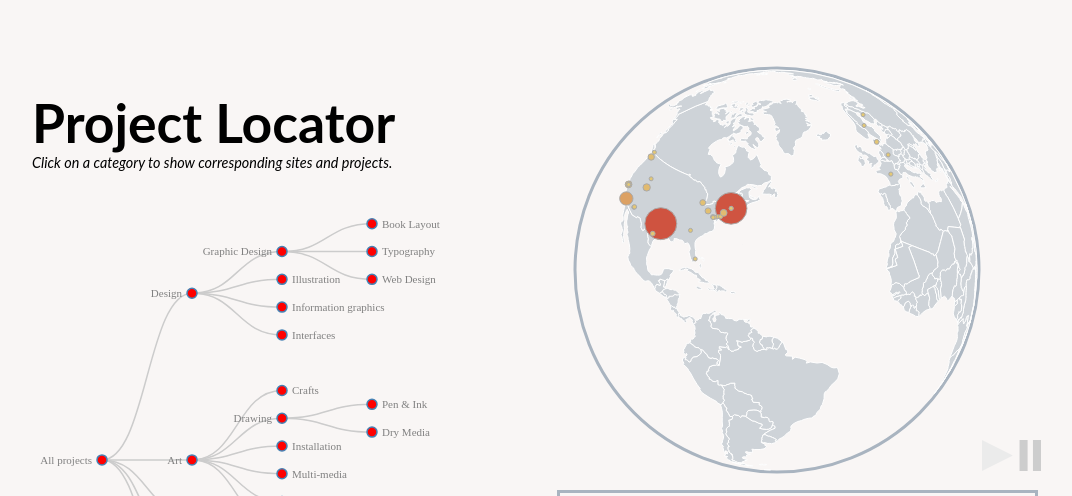
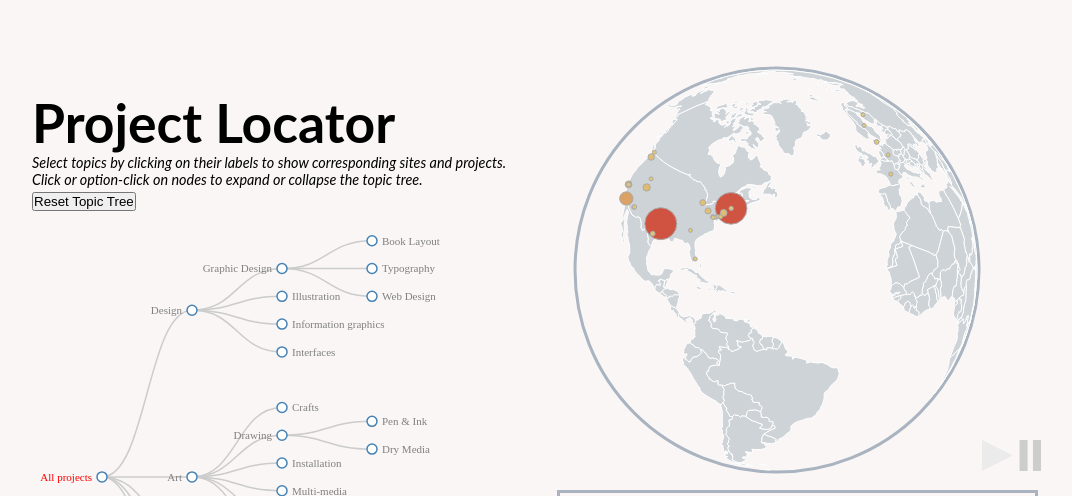
Before and after one commit to bobflagg/ptGlobe, a plain HTML site: page www/index.html in a window 1280 px wide. Shown: the top 496 px of the page, without its empty margins (58-1130 px from the left). Drawn offline with Linux system fonts and the light colour scheme; some packages are replaced by stand-ins of ours; animation ran at ten frames a second.

Commit message:
Tuned the topic selection tree UI.

```diff
--- a/www/index.html
+++ b/www/index.html
@@ -15,7 +15,11 @@
         <div id="titling"><h1>Project Locator</h1></div>
         <div id="main-text">
             <p id="data-text">
-            	<i>Click on a category to show corresponding sites and projects.</i>
+                <i>Select topics by clicking on their labels to show corresponding sites and projects.</i>
+                </br>
+                <i>Click or option-click on nodes to expand or collapse the topic tree.</i>
+                </br>
+                <button id="xxx" style="float: left; margin-top:4px">Reset Topic Tree</button>
             </p>
         </div>
     </div>
--- a/www/scripts/category.js
+++ b/www/scripts/category.js
@@ -13,7 +13,7 @@ var diagonal = d3.svg.diagonal()
 var vis = d3.select("#category").append("svg:svg")
     .attr("width", w + m[1] + m[3])
     .attr("height", h + m[0] + m[2])
-  .append("svg:g")
+    .append("svg:g")
     .attr("transform", "translate(" + m[3] + "," + m[0] + ")");
 
 
@@ -21,26 +21,40 @@ d3.json("data/categories.json", function(json) {
   root = json;
   root.x0 = h / 2;
   root.y0 = 0;
+  resetSelections();
+  d3.select("#xxx")
+    .style("cursor", "pointer")
+    .on("click", function() {resetSelections();});
+});
 
+function resetState(d) {
+  d.state = false
+  if (d.children) {
+    d.children.forEach(resetState);
+  }
+  if (d._children) {
+    d._children.forEach(resetState);
+  }
+}
+
+function resetSelections() {
   function toggleAll(d) {
     if (d.children) {
       d.children.forEach(toggleAll);
       toggle(d);
     }
   }
-
   // Initialize the display to show a few nodes.
   root.children.forEach(toggleAll);
   toggle(root.children[0]);
   toggle(root.children[1]);
   toggle(root.children[4]);
   toggle(root.children[0].children[0]);
-    toggle(root.children[1].children[1]);
- // toggle(root.children[9]);
- // toggle(root.children[9].children[0]);
-
+  toggle(root.children[1].children[1]);
+  resetState(root);
+  root.state = true;
   update(root);
-});
+}
 
 function update(source) {
   var duration = d3.event && d3.event.altKey ? 5000 : 500;
@@ -61,19 +75,25 @@ function update(source) {
       .attr("class", "node")
       .attr("transform", function(d) { return "translate(" + source.y0 + "," + source.x0 + ")"; })
       .on("click", function(d) { toggle(d); update(d); });
-
   nodeEnter.append("svg:circle")
-      .attr("r", 1e-6)
-      .style("fill", function(d) { return d._children ? "lightsteelblue" : "#fff"; });
+    .attr("r", 1e-6)
+    .style("fill", function(d) { return d.state ? "red" : "lightsteelblue"; });
 
   nodeEnter.append("svg:text")
       .attr("x", function(d) { return d.children || d._children ? -10 : 10; })
       .attr("dy", ".35em")
       .attr("text-anchor", function(d) { return d.children || d._children ? "end" : "start"; })
       .text(function(d) { return d.name; })
-      .attr("fill", "grey")
+      .attr("fill", function(d) { return d.state ? "red" : "grey"; })
       .attr("font-family", "FuturaStd-Medium")
-      .style("fill-opacity", 1e-6);
+      .style("fill-opacity", 1e-6)
+      .style("cursor", "pointer")
+      .on("click", function(d) {
+        d3.event.stopPropagation();
+        toggleState(d);
+        update(d);
+        d3.event.preventDefault();
+      });
 
   // Transition nodes to their new position.
   var nodeUpdate = node.transition()
@@ -82,15 +102,12 @@ function update(source) {
 
   nodeUpdate.select("circle")
       .attr("r", 5)
-      .style("fill", function(d) {
-        if (d.state == 1) return "lightsteelblue";
-        if (d.state == 2) return "#fff";
-        d.state = 3;
-        return "red";
-      });
+      .style("fill", function(d) { return d._children ? "lightsteelblue" : "#fff"; });
+      //.style("stroke", function(d) { return d.state ? "red" : "lightsteelblue"; });
 
   nodeUpdate.select("text")
-      .style("fill-opacity", 1);
+      .style("fill-opacity", 1)
+      .attr("fill", function(d) { return d.state ? "red" : "grey"; })
 
   // Transition exiting nodes to the parent's new position.
   var nodeExit = node.exit().transition()
@@ -142,9 +159,6 @@ function update(source) {
 
 // Toggle children.
 function toggle(d) {
-  if (d.state == 1) d.state = 2;
-  if (d.state == 2) d.state = 3;
-  if (d.state == 3) d.state = 1;
   if (d.children) {
     d._children = d.children;
     d.children = null;
@@ -153,3 +167,11 @@ function toggle(d) {
     d._children = null;
   }
 }
+
+function toggleState(d) {
+  if (d.state) {
+    d.state = false;
+  } else {
+    d.state = true;
+  }
+}
```
Also changed, not shown: Notes.txt.
